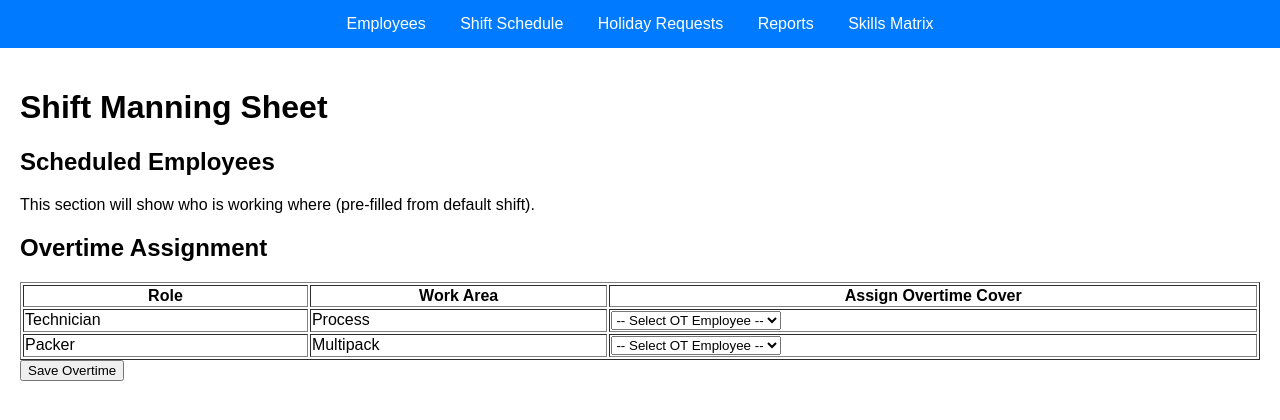
After one commit to Deepeshpatel11/Labor-Tool, a Django app: page /shifts/detail/ in a window 1280 px wide. The commit adds this page. Shown: the top 420 px of the page. Run offline with Django 5.2, Linux system fonts and the light colour scheme.

Commit message:
Added static front-end layout for manual OT assignment

```diff
--- a/labour_management/shifts/templates/shifts/index.html
+++ b/labour_management/shifts/templates/shifts/index.html
@@ -20,8 +20,14 @@
                     <td>{{ shift.shift_type }}</td>
                     <td>{{ shift.staffing }}</td>
                     <td><a href="{% url 'manning_rota' shift.date shift.shift_type %}">View Rota</a></td>
+                    </td>
                 </tr>
             {% endfor %}
         </tbody>
     </table>
+
+    <!-- Test link for OT assignment page -->
+    <a href="{% url 'shift_detail' %}">
+        <button>Test Manual OT Assignment</button>
+    </a>
 {% endblock %}
--- /dev/null
+++ b/labour_management/shifts/templates/shifts/shift_detail.html
@@ -0,0 +1,51 @@
+{% extends "labour_management/base.html" %}
+
+{% block title %}Shift Detail{% endblock %}
+
+{% block content %}
+<h1>Shift Manning Sheet</h1>
+
+<!-- Sample area for deployed employees -->
+<h2>Scheduled Employees</h2>
+<p>This section will show who is working where (pre-filled from default shift).</p>
+
+<!-- New: Overtime Assignment Section -->
+<h2>Overtime Assignment</h2>
+<form method="post">
+    {% csrf_token %}
+    <table border="1" width="100%">
+        <thead>
+            <tr>
+                <th>Role</th>
+                <th>Work Area</th>
+                <th>Assign Overtime Cover</th>
+            </tr>
+        </thead>
+        <tbody>
+            <tr>
+                <td>Technician</td>
+                <td>Process</td>
+                <td>
+                    <select name="ot_technician_process">
+                        <option value="">-- Select OT Employee --</option>
+                        <option value="1">Alice (Green Shift)</option>
+                        <option value="2">David (Blue Shift)</option>
+                    </select>
+                </td>
+            </tr>
+            <tr>
+                <td>Packer</td>
+                <td>Multipack</td>
+                <td>
+                    <select name="ot_packer_multipack">
+                        <option value="">-- Select OT Employee --</option>
+                        <option value="3">Sarah (Blue Shift)</option>
+                        <option value="4">Jake (Yellow Shift)</option>
+                    </select>
+                </td>
+            </tr>
+        </tbody>
+    </table>
+    <button type="submit">Save Overtime</button>
+</form>
+{% endblock %}
--- a/labour_management/shifts/urls.py
+++ b/labour_management/shifts/urls.py
@@ -4,4 +4,5 @@ from . import views
 urlpatterns = [
     path("", views.index, name="shifts_index"),
     path("rota/<str:date>/<str:shift_type>/", views.manning_rota, name="manning_rota"),
+    path("detail/", views.shift_detail, name="shift_detail"),
 ]
--- a/labour_management/shifts/views.py
+++ b/labour_management/shifts/views.py
@@ -27,3 +27,7 @@ def manning_rota(request, date, shift_type):
     rota_key = f"{date}_{shift_type}"
     rota = rota_data.get(rota_key, [])  # Get rota for the specific date/shift, or empty list if not found
     return render(request, "shifts/manning_rota.html", {"date": date, "shift_type": shift_type, "rota": rota})
+
+
+def shift_detail(request):
+    return render(request, "shifts/shift_detail.html")
```
